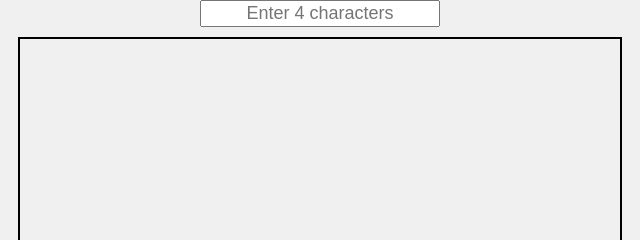
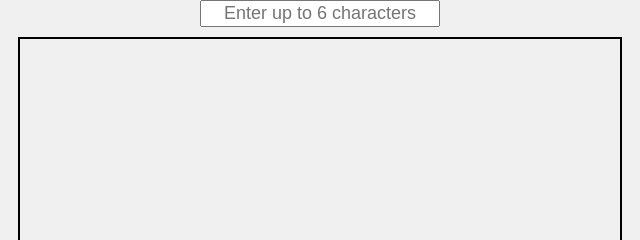
Before and after one commit to moritzgauss/fontplayground.wave, a plain HTML site: page index.html in a window 1280 px wide. Shown: the top 240 px of the page, 320-960 px from the left. Drawn offline with Linux system fonts and the light colour scheme; a web font is replaced by a local one.

Commit message:
index.html aktualisieren

```diff
--- a/index.html
+++ b/index.html
@@ -60,7 +60,7 @@
   </style>
 </head>
 <body>
-<input type="text" id="customText" maxlength="4" placeholder="Enter 4 characters" style="font-size: 18px; margin-bottom: 10px; text-align: center;">
+<input type="text" id="customText" maxlength="6" placeholder="Enter up to 6 characters" style="font-size: 18px; margin-bottom: 10px; text-align: center;">
 
 <div id="pattern-container">
   <canvas id="patternCanvas" width="600" height="600"></canvas>
```
